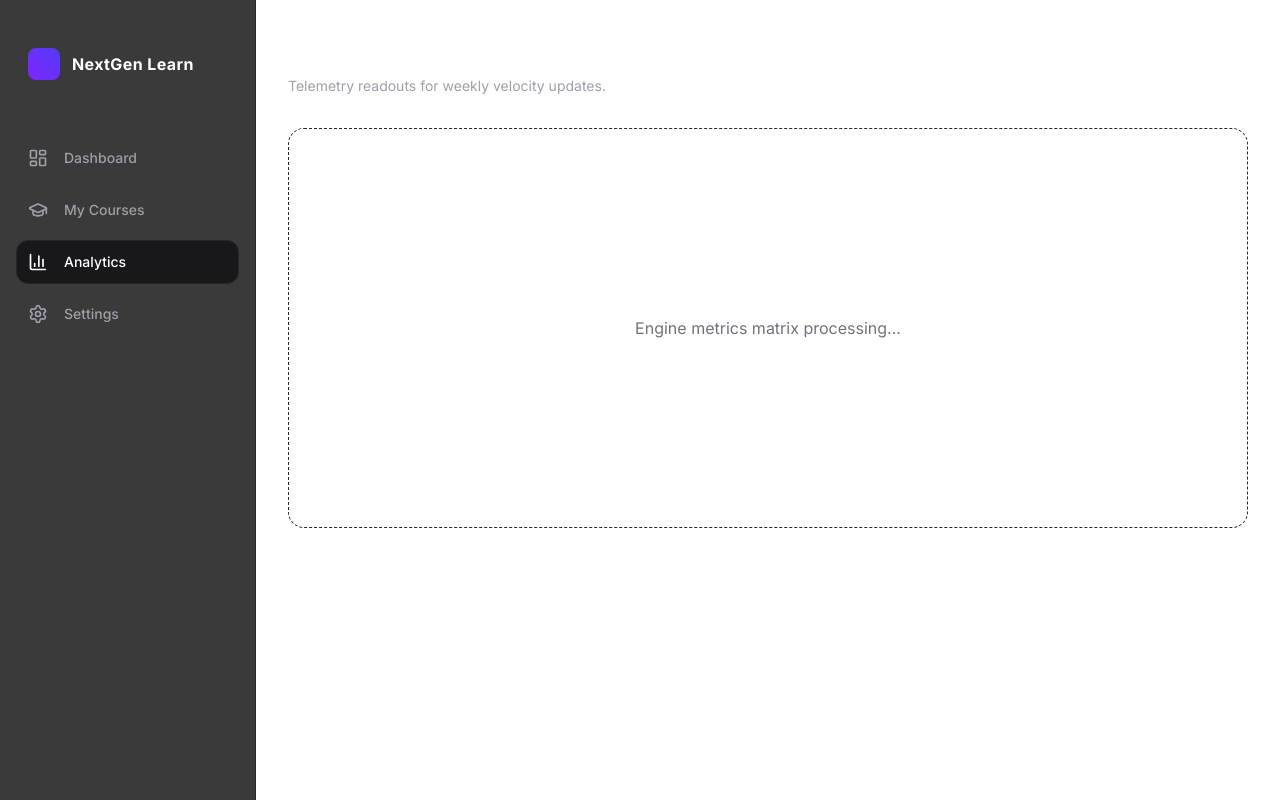
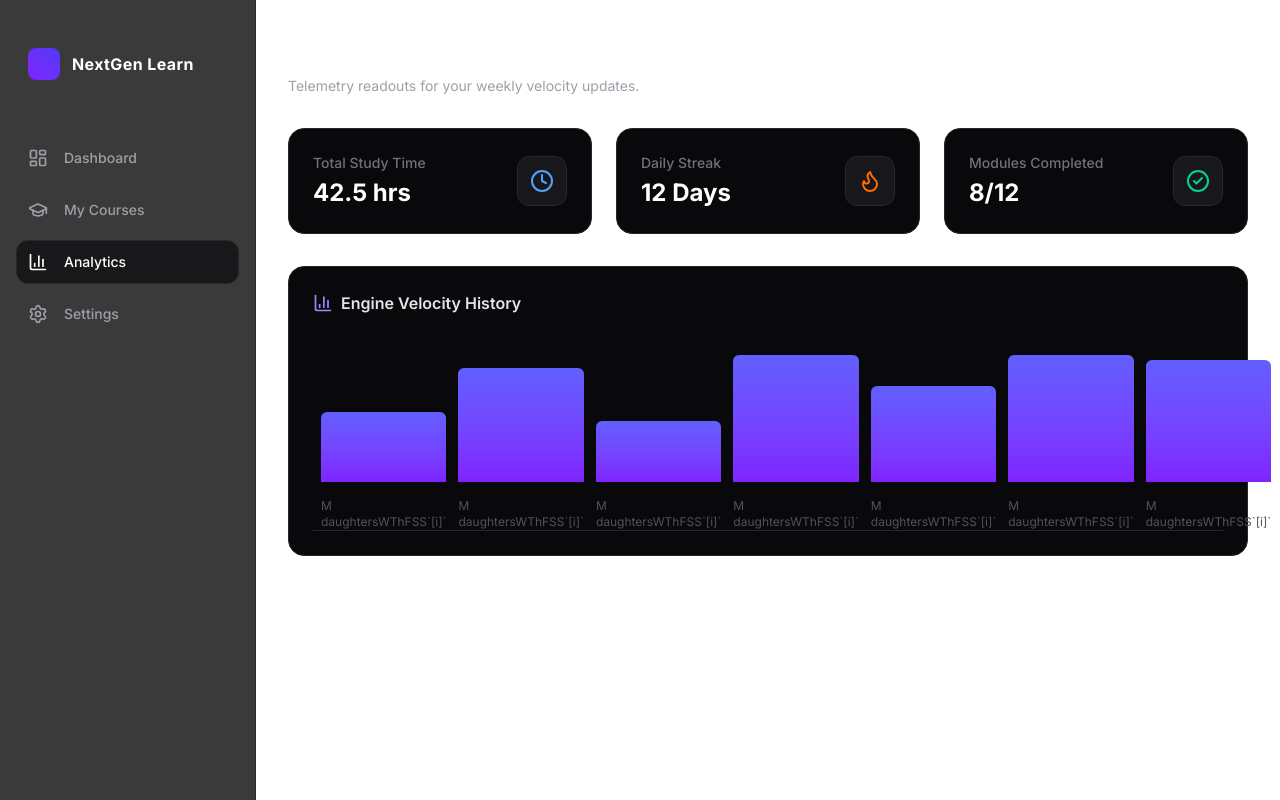
Before and after one commit to Abhinav-Singh-git/student-dashboard, a Next.js app: page /analytics in a window 1280 px wide. Built offline with nearby package versions, Linux system fonts and the light colour scheme.

Commit message:
design: implement working dynamic views for courses and analytics templates

```diff
--- a/src/app/analytics/page.tsx
+++ b/src/app/analytics/page.tsx
@@ -1,10 +1,53 @@
+import { BarChart3, Clock, CheckCircle2, Flame } from 'lucide-react';
+
 export default function AnalyticsPage() {
+  const stats = [
+    { label: 'Total Study Time', value: '42.5 hrs', icon: Clock, color: 'text-blue-400' },
+    { label: 'Daily Streak', value: '12 Days', icon: Flame, color: 'text-orange-500' },
+    { label: 'Modules Completed', value: '8/12', icon: CheckCircle2, color: 'text-emerald-400' },
+  ];
+
   return (
     <div className="p-8 max-w-7xl mx-auto w-full text-white">
       <h1 className="text-3xl font-bold tracking-tight mb-2">Performance Analytics</h1>
-      <p className="text-zinc-400 text-sm">Telemetry readouts for weekly velocity updates.</p>
-      <div className="mt-8 border border-dashed border-zinc-800 rounded-2xl h-[400px] flex items-center justify-center text-zinc-500">
-        Engine metrics matrix processing...
+      <p className="text-zinc-400 text-sm mb-8">Telemetry readouts for your weekly velocity updates.</p>
+
+      {/* Grid of Stats Cards */}
+      <div className="grid grid-cols-1 md:grid-cols-3 gap-6 mb-8">
+        {stats.map((stat, index) => {
+          const Icon = stat.icon;
+          return (
+            <div key={index} className="rounded-2xl border border-zinc-800 bg-zinc-950 p-6 flex items-center justify-between">
+              <div>
+                <p className="text-sm font-medium text-zinc-500">{stat.label}</p>
+                <p className="text-2xl font-bold text-white mt-1">{stat.value}</p>
+              </div>
+              <div className={`p-3 rounded-xl bg-zinc-900 border border-zinc-800 ${stat.color}`}>
+                <Icon className="h-6 w-6" />
+              </div>
+            </div>
+          );
+        })}
+      </div>
+
+      {/* Analytics Graph Card */}
+      <div className="rounded-2xl border border-zinc-800 bg-zinc-950 p-6">
+        <div className="flex items-center gap-2 mb-6">
+          <BarChart3 className="h-5 w-5 text-violet-400" />
+          <h3 className="font-semibold text-zinc-200">Engine Velocity History</h3>
+        </div>
+        <div className="h-48 w-full flex items-end gap-3 pt-4 border-b border-zinc-800 px-2">
+          {/* Mock Bar Chart */}
+          {[40, 65, 35, 85, 55, 95, 70].map((height, i) => (
+            <div key={i} className="flex-1 flex flex-col items-center gap-2 h-full justify-end">
+              <div
+                className="w-full bg-gradient-to-t from-violet-600 to-indigo-500 rounded-t-md transition-all duration-500 hover:from-violet-500"
+                style={{ height: `${height}%` }}
+              />
+              <span className="text-xs font-mono text-zinc-600 mt-2">M daughtersWThFSS`[i]`</span>
+            </div>
+          ))}
+        </div>
       </div>
     </div>
   );
--- a/src/app/courses/page.tsx
+++ b/src/app/courses/page.tsx
@@ -1,11 +1,32 @@
-export default function CoursesPage() {
-  return (
-    <div className="p-8 max-w-7xl mx-auto w-full text-white">
-      <h1 className="text-3xl font-bold tracking-tight mb-2">My Enrolled Courses</h1>
-      <p className="text-zinc-400 text-sm">Review academic tracks and database engine milestones.</p>
-      <div className="mt-8 border border-dashed border-zinc-800 rounded-2xl h-[400px] flex items-center justify-center text-zinc-500">
-        Course curriculum workspace loading...
+import { createClient } from '@/utils/supabase';
+import { DashboardGrid } from '@/components/DashboardGrid';
+
+export const dynamic = 'force-dynamic';
+
+export default async function CoursesPage() {
+  const supabase = createClient();
+
+  try {
+    const { data: courses, error } = await supabase
+      .from('courses')
+      .select('*');
+
+    if (error) {
+      return <div className="p-8 text-red-500">Database Error: {error.message}</div>;
+    }
+
+    return (
+      <div className="p-8 max-w-7xl mx-auto w-full text-white">
+        <div className="mb-6">
+          <h1 className="text-3xl font-bold tracking-tight mb-2">My Enrolled Courses</h1>
+          <p className="text-zinc-400 text-sm">Review your active academic tracks and engineering milestones.</p>
+        </div>
+
+        {/* Reusing your grid logic to show the courses cleanly */}
+        <DashboardGrid courses={courses || []} />
       </div>
-    </div>
-  );
+    );
+  } catch (err) {
+    return <div className="p-8 text-zinc-500">Server Component Crash</div>;
+  }
 }
```
